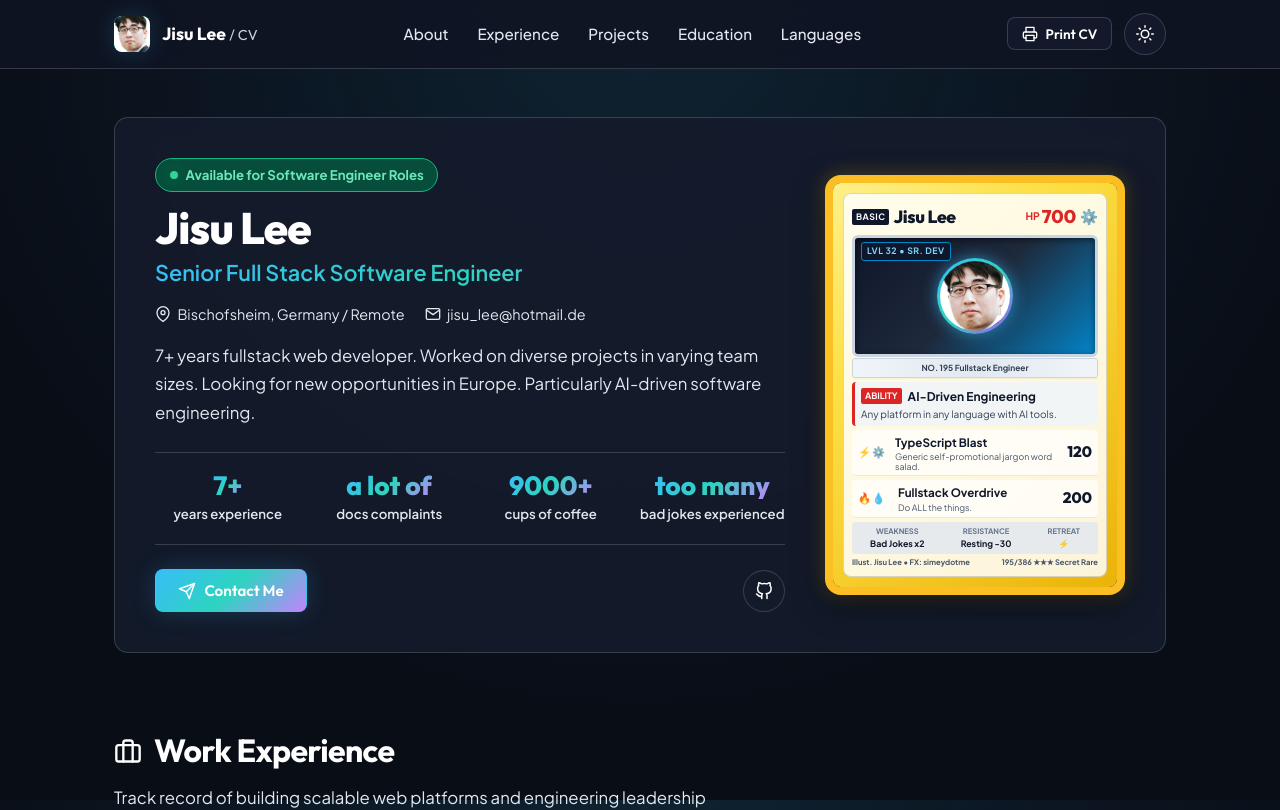
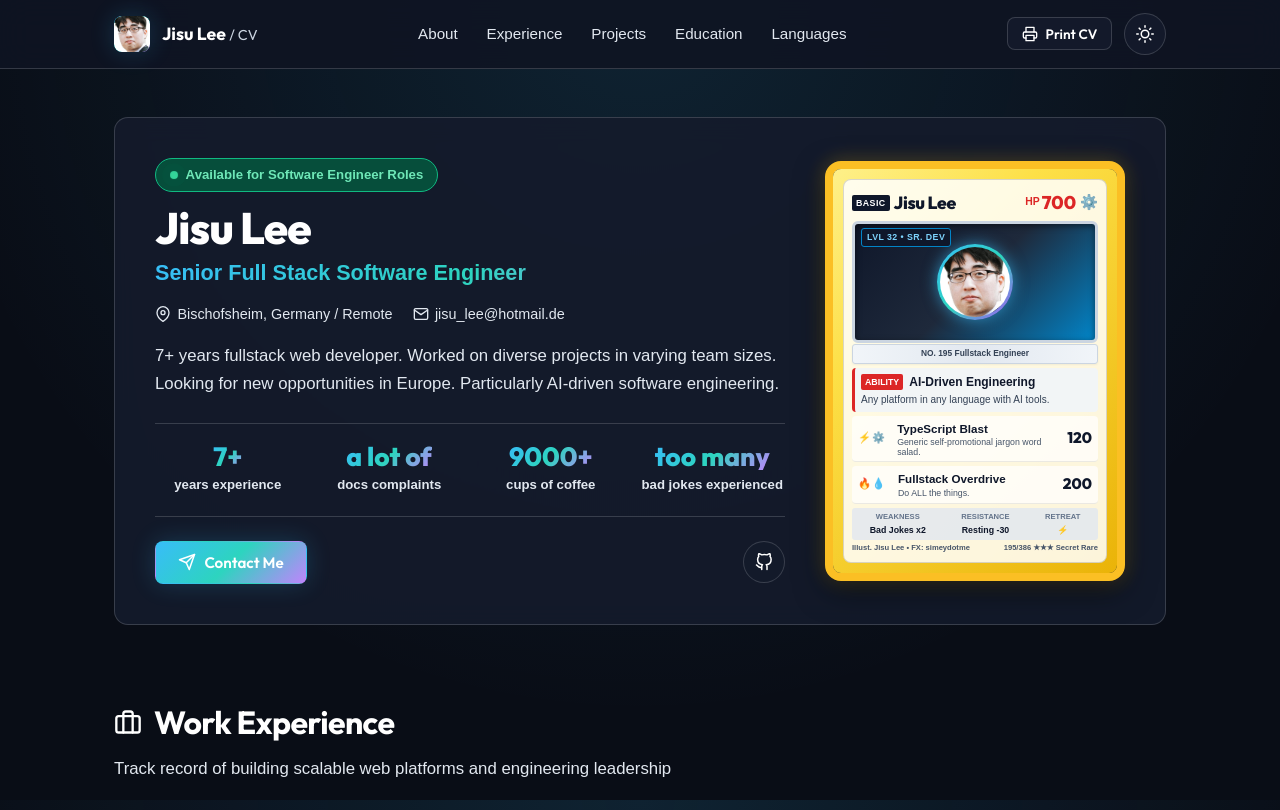
Before and after one commit to lee195/jlee-cv, a Nuxt app: page / in a window 1280 px wide. Shown: the top 810 px of the page. Built offline with nearby package versions, Linux system fonts and the light colour scheme.

Commit message:
adjust fonts for better legibility

```diff
--- a/app/assets/css/main.css
+++ b/app/assets/css/main.css
@@ -36,7 +36,7 @@
   --radius-full: 9999px;
 
   --font-heading: 'Outfit', sans-serif;
-  --font-body: 'Plus Jakarta Sans', sans-serif;
+  --font-body: 'Arial', sans-serif;
   --font-mono: 'JetBrains Mono', monospace;
 
   --transition-fast: 0.2s cubic-bezier(0.4, 0, 0.2, 1);
--- a/app/components/LanguagesSection.vue
+++ b/app/components/LanguagesSection.vue
@@ -188,7 +188,7 @@ const languages = cvData.languages
 
 .progress-percent {
   color: var(--accent-cyan);
-  font-family: var(--font-mono);
+  font-family: var(--font-sans);
 }
 
 .progress-bar-bg {
```
